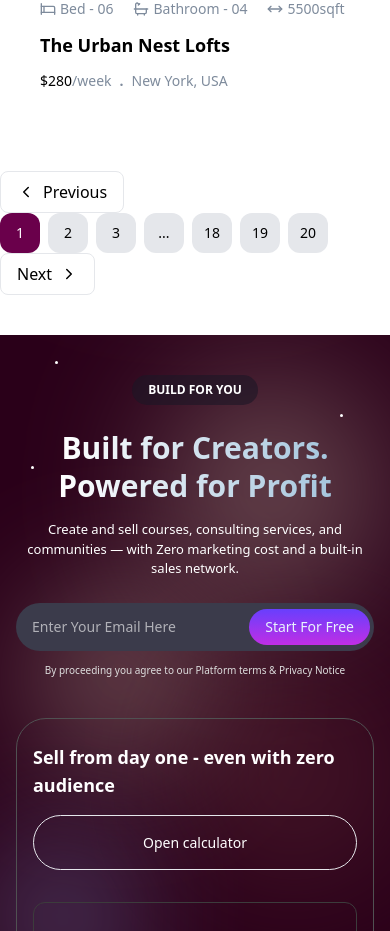
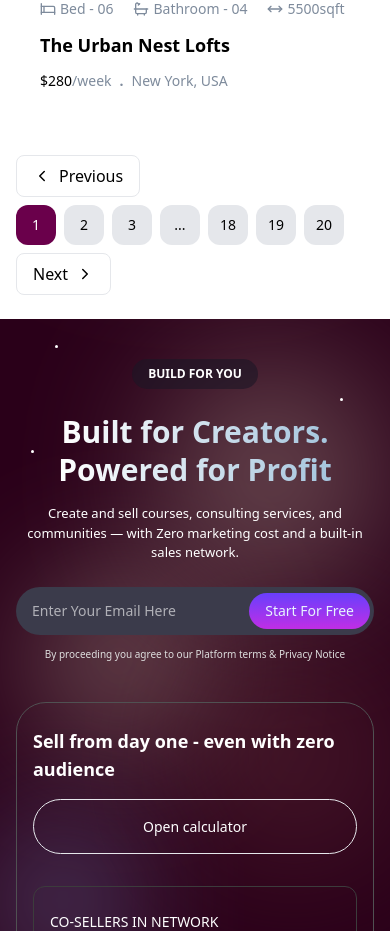
Before and after one commit to nishathub/wiztec-bd, a React (Vite) app: page / in a window 390 px wide. Shown: the part 3219-4150 px from the top of the page. Built offline with nearby package versions, Linux system fonts and the light colour scheme; a web font is replaced by a local one.

Commit message:
pagination spacing fixed for small screen

```diff
--- a/src/components/Pagination/Pagination.jsx
+++ b/src/components/Pagination/Pagination.jsx
@@ -47,7 +47,7 @@ const Pagination = () => {
   };
 
   return (
-    <div className="w-full flex flex-wrap items-center justify-between py-10">
+    <div className="w-full flex flex-wrap items-center justify-between gap-2 py-6 md:py-10 px-4 md:px-0">
 
       {/* Prev Button */}
       <button
```
Also changed, not shown: src/components/EllipseHeroBanner/EllipseHeroBanner.jsx (+5 -4 lines).
